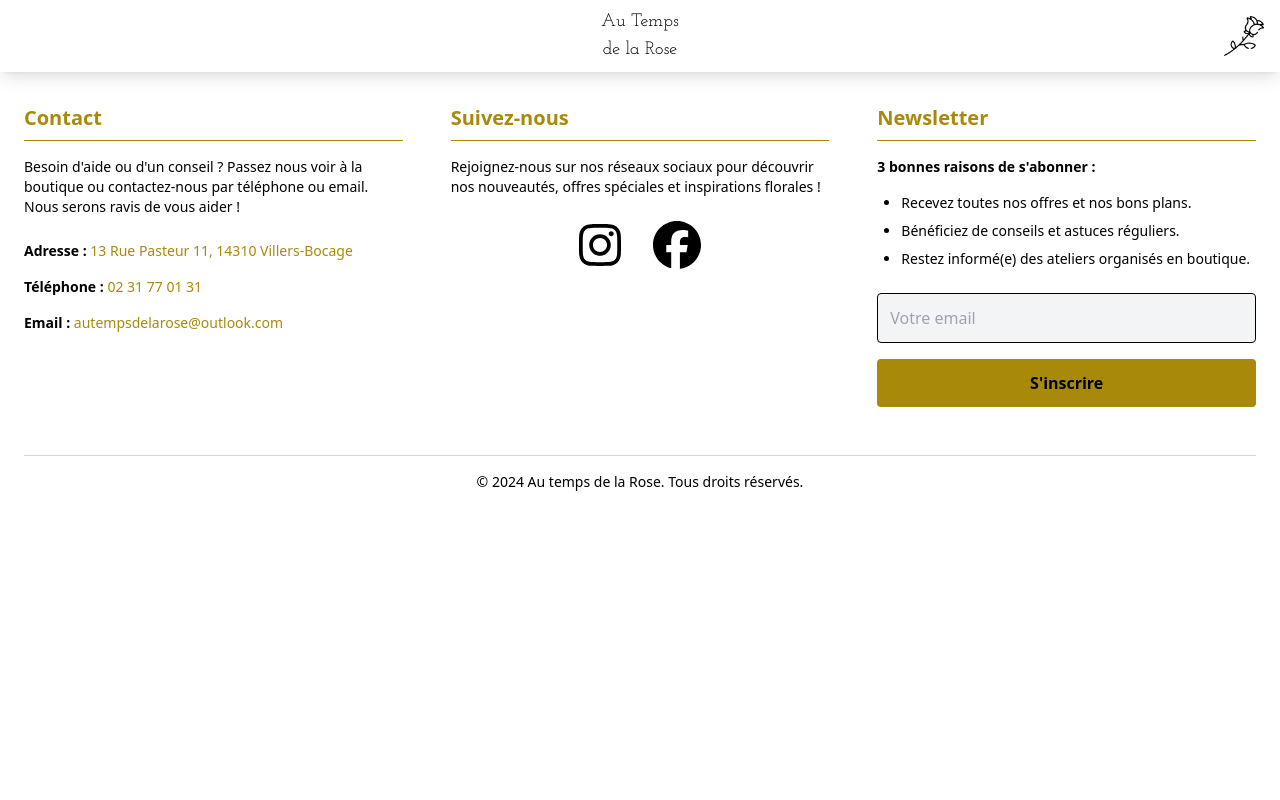
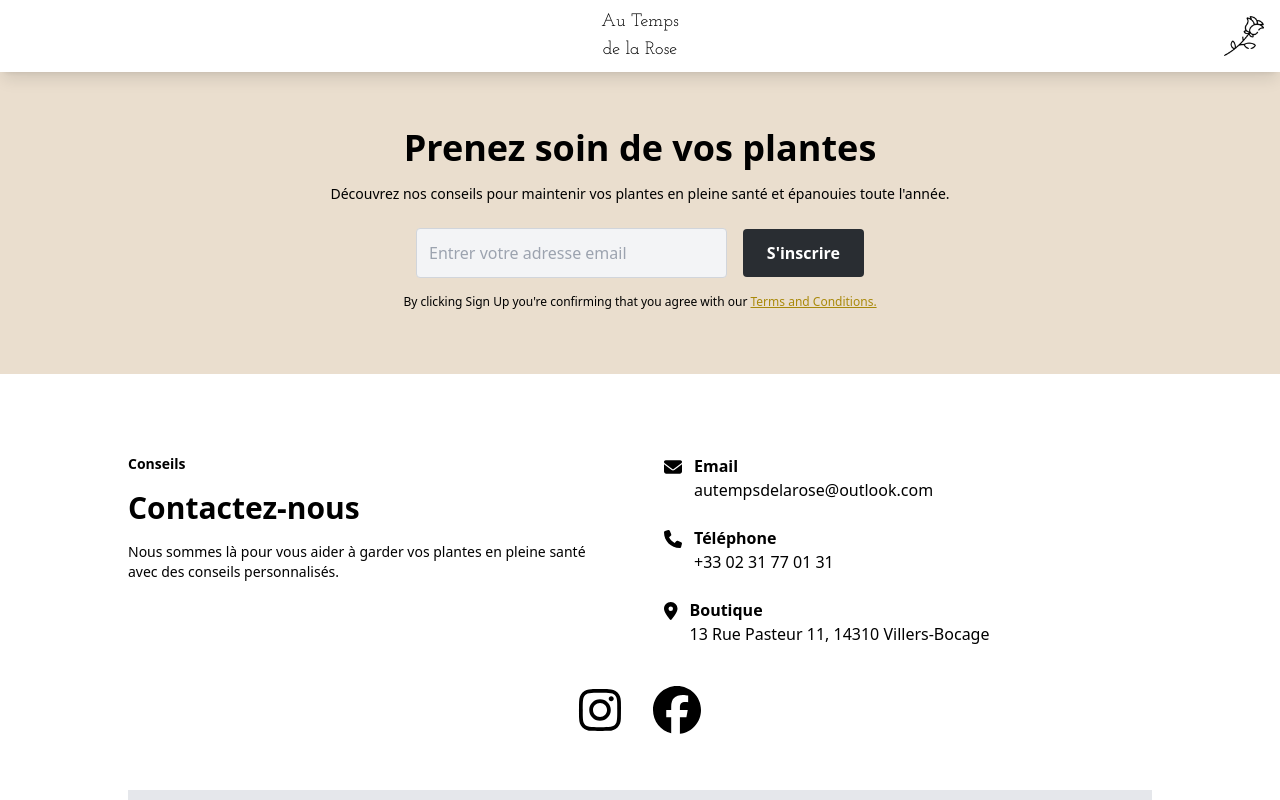
Before and after one commit to lucasS48/AuTempsDeLaRose, a Next.js app: page / in a window 1280 px wide. Shown: the top 800 px of the page. Built offline with nearby package versions, Linux system fonts and the light colour scheme.

Commit message:
FooterComponents

```diff
--- /dev/null
+++ b/src/components/ContactInfo.tsx
@@ -0,0 +1,99 @@
+import { FontAwesomeIcon } from "@fortawesome/react-fontawesome";
+import {
+  faEnvelope,
+  faPhone,
+  faMapMarkerAlt,
+} from "@fortawesome/free-solid-svg-icons";
+
+import { faInstagram, faFacebook } from "@fortawesome/free-brands-svg-icons";
+
+const ContactInfo = () => {
+  return (
+    <div className="bg-white py-10 sm:py-20 sm:px-32 px-6">
+      <div className="grid grid-cols-1 lg:grid-cols-2 gap-12">
+        {/* Section gauche */}
+        <div>
+          <h2 className="text-sm font-semibold mb-4">Conseils</h2>
+          <h3 className="text-3xl font-bold mb-4">Contactez-nous</h3>
+          <p className="text-sm mb-6">
+            Nous sommes là pour vous aider à garder vos plantes en pleine santé
+            avec des conseils personnalisés.
+          </p>
+        </div>
+
+        {/* Section droite */}
+        <ul className="space-y-6">
+          <li className="flex items-start">
+            <FontAwesomeIcon icon={faEnvelope} className="text-lg mt-1 mr-3" />
+            <div>
+              <p className="text-base font-bold">Email</p>
+              <a
+                href="mailto:autempsdelarose@outlook.com"
+                className="hover:underline"
+              >
+                autempsdelarose@outlook.com
+              </a>
+            </div>
+          </li>
+          <li className="flex items-start">
+            <FontAwesomeIcon icon={faPhone} className="text-lg mt-1 mr-3" />
+            <div>
+              <p className="text-base font-bold">Téléphone</p>
+              <a href="tel:+33231770131" className="hover:underline">
+                +33 02 31 77 01 31
+              </a>
+            </div>
+          </li>
+          <li className="flex items-start">
+            <FontAwesomeIcon
+              icon={faMapMarkerAlt}
+              className="text-lg mt-1 mr-3"
+            />
+            <div>
+              <p className="text-base font-bold">Boutique</p>
+              <a
+                href="https://www.google.com/maps?q=13+Rue+Pasteur+11,+14310+Villers-Bocage"
+                target="_blank"
+                rel="noopener noreferrer"
+                className="hover:underline"
+              >
+                13 Rue Pasteur 11, 14310 Villers-Bocage
+              </a>
+            </div>
+          </li>
+        </ul>
+      </div>
+
+      {/* Réseaux Sociaux */}
+      <div>
+        <div className="flex justify-center space-x-8 mt-10">
+          <a
+            href="https://www.instagram.com/autempsdelarose"
+            className="text-black hover:text-gold transition duration-300"
+            aria-label="Instagram"
+            target="_blank"
+            rel="noopener noreferrer"
+          >
+            <FontAwesomeIcon icon={faInstagram} className="text-5xl" />
+          </a>
+          <a
+            href="https://www.facebook.com/share/13zbdRhMeS"
+            className="text-black hover:text-gold transition duration-300"
+            aria-label="Facebook"
+            target="_blank"
+            rel="noopener noreferrer"
+          >
+            <FontAwesomeIcon icon={faFacebook} className="text-5xl" />
+          </a>
+        </div>
+      </div>
+
+      {/* Placeholder pour l'image */}
+      <div className="mt-14 bg-gray-200 h-48 sm:h-96 flex items-center justify-center lg:col-span-2">
+        <p className="text-gray-500">Image placeholder</p>
+      </div>
+    </div>
+  );
+};
+
+export default ContactInfo;
--- a/src/components/Footer.tsx
+++ b/src/components/Footer.tsx
@@ -1,120 +1,18 @@
-import { FontAwesomeIcon } from "@fortawesome/react-fontawesome";
-import { faInstagram, faFacebook } from "@fortawesome/free-brands-svg-icons";
+import Newsletter from "./Newsletter";
+import ContactInfo from "./ContactInfo";
 
 const Footer = () => {
   return (
-    <footer className="bg-white text-black py-10">
-      <div className="container mx-auto px-6">
-        <div className="grid grid-cols-1 sm:grid-cols-2 lg:grid-cols-3 gap-12">
-          {/* Contact */}
-          <div>
-            <h3 className="section-title text-gold">Contact</h3>
-            <p className="text-sm mb-6">
-              Besoin d&apos;aide ou d&apos;un conseil ? Passez nous voir à la boutique ou
-              contactez-nous par téléphone ou email. Nous serons ravis de vous
-              aider !
-            </p>
-            <address className="not-italic">
-              <p className="text-sm mb-4">
-                <span className="font-semibold">Adresse :</span>{" "}
-                <a
-                  href="https://www.google.com/maps?q=13+Rue+Pasteur+11,+14310+Villers-Bocage"
-                  target="_blank"
-                  rel="noopener noreferrer"
-                  className="hover:underline text-gold"
-                >
-                  13 Rue Pasteur 11, 14310 Villers-Bocage
-                </a>
-              </p>
-              <p className="text-sm mb-4">
-                <span className="font-semibold">Téléphone :</span>{" "}
-                <a
-                  href="tel:+33231770131"
-                  className="hover:underline text-gold"
-                >
-                  02 31 77 01 31
-                </a>
-              </p>
-              <p className="text-sm">
-                <span className="font-semibold">Email :</span>{" "}
-                <a
-                  href="mailto:contact@boutiquedefleurs.com"
-                  className="hover:underline text-gold"
-                >
-                  autempsdelarose@outlook.com
-                </a>
-              </p>
-            </address>
-          </div>
+    <footer className="bg-white text-black">
+      {/* Newsletter */}
+      <Newsletter />
 
-          {/* Réseaux Sociaux */}
-          <div>
-            <h3 className="section-title text-gold">Suivez-nous</h3>
-            <p className="text-sm mb-6">
-              Rejoignez-nous sur nos réseaux sociaux pour découvrir nos
-              nouveautés, offres spéciales et inspirations florales !
-            </p>
-            <div className="flex justify-center space-x-8 mt-6">
-              <a
-                href="https://www.instagram.com/autempsdelarose"
-                className="text-black hover:text-gold transition duration-300"
-                aria-label="Instagram"
-                target="_blank"
-                rel="noopener noreferrer"
-              >
-                <FontAwesomeIcon icon={faInstagram} className="text-5xl" />
-              </a>
-              <a
-                href="https://www.facebook.com/share/13zbdRhMeS"
-                className="text-black hover:text-gold transition duration-300"
-                aria-label="Facebook"
-                target="_blank"
-                rel="noopener noreferrer"
-              >
-                <FontAwesomeIcon icon={faFacebook} className="text-5xl" />
-              </a>
-            </div>
-          </div>
+      <ContactInfo />
 
-          {/* Newsletter */}
-          <div>
-            <h3 className="section-title text-gold">Newsletter</h3>
-            <h4 className="text-sm mb-4 font-bold">
-              3 bonnes raisons de s&apos;abonner :
-            </h4>
-            <ul className="list-disc pl-6 text-sm mb-6 space-y-2">
-              <li>Recevez toutes nos offres et nos bons plans.</li>
-              <li>Bénéficiez de conseils et astuces réguliers.</li>
-              <li>Restez informé(e) des ateliers organisés en boutique.</li>
-            </ul>
-            <form
-              onSubmit={(e) => {
-                e.preventDefault();
-                alert("Merci pour votre inscription !");
-              }}
-              className="flex flex-col space-y-4"
-            >
-              <input
-                type="email"
-                placeholder="Votre email"
-                required
-                className="p-3 rounded bg-gray-100 text-black border border-black focus:outline-none focus:ring-2 focus:ring-gold"
-              />
-              <button
-                type="submit"
-                className="p-3 rounded bg-gold text-black font-bold hover:bg-yellow-500 transition duration-300"
-              >
-                S&apos;inscrire
-              </button>
-            </form>
-          </div>
-        </div>
-
-        {/* Footer Bottom */}
-        <div className="mt-12 border-t border-gray-300 pt-4 text-center text-sm">
-          &copy; {new Date().getFullYear()} Au temps de la Rose. Tous droits
-          réservés.
-        </div>
+      {/* Footer Bottom */}
+      <div className="mt-4 border-t border-gray-300 pt-4 text-center text-sm">
+        &copy; {new Date().getFullYear()} Au temps de la Rose. Tous droits
+        réservés.
       </div>
     </footer>
   );
--- /dev/null
+++ b/src/components/Newsletter.tsx
@@ -0,0 +1,45 @@
+import React from "react";
+
+const Newsletter = () => {
+  const handleSubmit = (e: React.FormEvent) => {
+    e.preventDefault();
+    alert("Merci pour votre inscription !");
+  };
+
+  return (
+    <div className="bg-beige py-10 sm:py-16 px-4 shadow-md">
+      <h2 className="text-4xl font-bold mb-4 text-center">
+        Prenez soin de vos plantes
+      </h2>
+      <p className="text-sm mb-6 text-center">
+        Découvrez nos conseils pour maintenir vos plantes en pleine santé et
+        épanouies toute l&apos;année.
+      </p>
+      <form
+        onSubmit={handleSubmit}
+        className="flex flex-col sm:flex-row sm:items-center sm:space-x-4 space-y-4 sm:space-y-0 max-w-md mx-auto"
+      >
+        <input
+          type="email"
+          placeholder="Entrer votre adresse email"
+          required
+          className="flex-1 p-3 rounded bg-gray-100 text-black border border-gray-300 focus:outline-none focus:ring-2 focus:ring-gold"
+        />
+        <button
+          type="submit"
+          className="px-6 py-3 rounded bg-grey text-white font-bold hover:bg-gray-700 transition duration-300"
+        >
+          S&apos;inscrire
+        </button>
+      </form>
+      <p className="text-xs mt-4 text-center">
+        By clicking Sign Up you&apos;re confirming that you agree with our{" "}
+        <a href="#" className="underline text-gold">
+          Terms and Conditions.
+        </a>
+      </p>
+    </div>
+  );
+};
+
+export default Newsletter;
```
